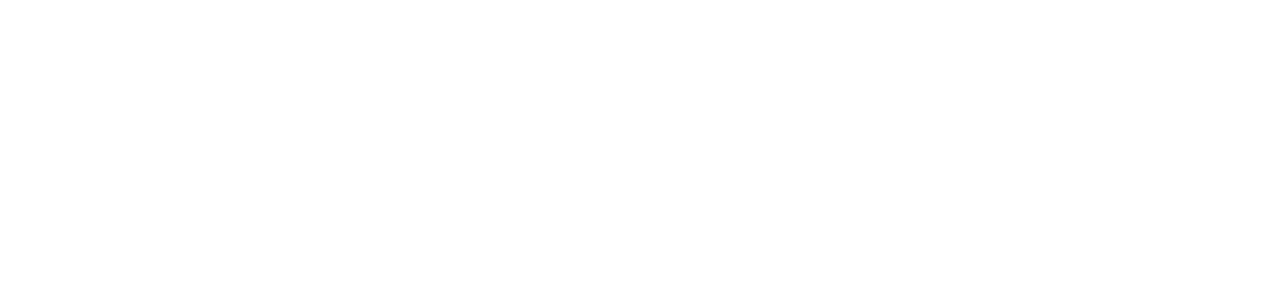
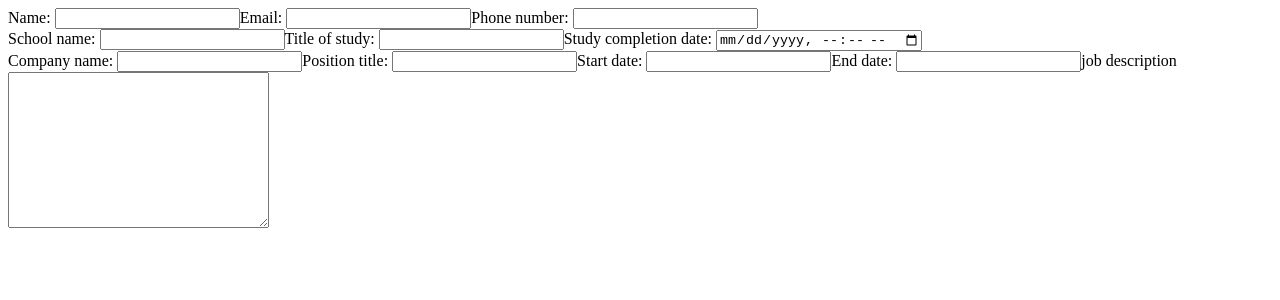
Before and after one commit to High23/cv-application, a React (Vite) app: page / in a window 1280 px wide. Shown: the top 300 px of the page. Built offline with nearby package versions, Linux system fonts and the light colour scheme.

Commit message:
Added inputs for cv information

```diff
--- a/src/App.jsx
+++ b/src/App.jsx
@@ -3,10 +3,59 @@
 
 function App() {
   return (
+    <main>
+      <form action="/">
+        <section id='general-information'>
+          <Input labelDesc={'name'} type={'text'}></Input>
+          <Input labelDesc={'email'} type={'email'}></Input>
+          <Input labelDesc={'phone number'} type={'tel'}></Input>
+        </section>
+        <section id='educational-experience'>
+          <Input labelDesc={'school name'} type={'text'}></Input>
+          <Input labelDesc={'title of study'} type={'text'}></Input>
+          <Input labelDesc={'study completion date'} type={'datetime-local'}></Input>
+          </section>
+        <section id='practical-experience'>
+          <Input labelDesc={'company name'} type={'text'}></Input>
+          <Input labelDesc={'position title'} type={'text'}></Input>
+          <Input labelDesc={'start date'} type={'text'}></Input>
+          <Input labelDesc={'end date'} type={'text'}></Input>
+          <TextArea labelDesc={'job description'}></TextArea>
+        </section>
+      </form>
+      <section id='cv-preview'>
+        <div className='cv-right'></div>
+        <div className='cv-left'></div>
+      </section>
+    </main>
+  )
+}
+
+function Input({labelDesc, type}) {
+  let desc = labelDesc.split(' ').join('-')
+  labelDesc = capitalize(labelDesc)
+
+  return (
     <>
-
+      <label htmlFor={desc}>{labelDesc + ':'} </label>
+      <input type={type} id={desc}/>
     </>
   )
 }
 
+function TextArea({labelDesc}) {
+  return (
+    <>
+      <label htmlFor={labelDesc}>{labelDesc} </label>
+      <textarea id={labelDesc} cols='30' rows='10' ></textarea>
+    </>
+  )
+}
+
+function capitalize(labelDesc) {
+  let firstLetter = labelDesc.charAt(0).toUpperCase()
+  const capitalizedWord = firstLetter + labelDesc.slice(1)
+  return capitalizedWord
+}
+
 export default App
```
